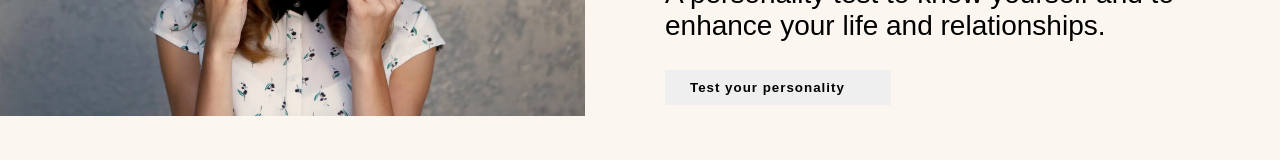
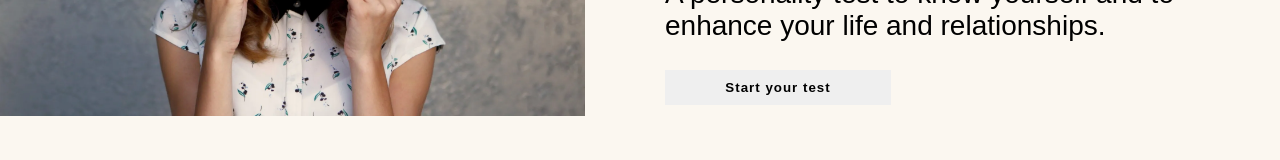
Before and after one commit to AleBradC/personality-test-application, a React (Create React App) app in the folder client/: page / in a window 1280 px wide. Shown: the part 341-501 px from the top of the page. Built offline with nearby package versions, Linux system fonts and the light colour scheme; no server answers.

Commit message:
added design imptrovement and redux bug finxing

```diff
--- a/client/src/App.tsx
+++ b/client/src/App.tsx
@@ -1,10 +1,10 @@
 import React, { Suspense } from "react";
 import { Route, Routes } from "react-router-dom";
-import { landingPageRoute, takeTestPageRoute, resultPage } from "./routes";
+import { landingPageRoute, resultPage } from "./routes";
 import Loading from "./components/Loading";
 
 const LandingPage = React.lazy(() => import("./pages/LandingPage"));
-const TakeTestPage = React.lazy(() => import("./pages/TakeTestPage"));
+
 const ResultPage = React.lazy(() => import("./pages/ResultPage"));
 
 const App: React.FC = () => {
@@ -12,7 +12,6 @@ const App: React.FC = () => {
     <Suspense fallback={<Loading />}>
       <Routes>
         <Route path={landingPageRoute} element={<LandingPage />} />
-        <Route path={takeTestPageRoute} element={<TakeTestPage />} />
         <Route path={resultPage} element={<ResultPage />} />
       </Routes>
     </Suspense>
--- a/client/src/Components/AnswerButton.tsx
+++ b/client/src/Components/AnswerButton.tsx
@@ -36,17 +36,15 @@ const ButtonContainer = styled.button<{ selected: boolean }>`
   font-weight: bolder;
   letter-spacing: 1px;
 
-  :hover {
-  }
-
-  :disabled {
-    cursor: not-allowed;
+  &:hover {
+    background: ${(props) => props.theme.colors.blueLight};
+    color: ${(props) => props.theme.colors.greyDarker};
   }
 
   ${(props) =>
     props.selected &&
     css`
-      border: 1px solid red;
+      border: 1px solid ${(props) => props.theme.colors.red};
     `}
 `;
 
--- a/client/src/Components/BasicButton.tsx
+++ b/client/src/Components/BasicButton.tsx
@@ -30,10 +30,12 @@ const ButtonContainer = styled.button`
   font-weight: bolder;
   letter-spacing: 1px;
 
-  :hover {
+  &:hover {
+    background: ${(props) => props.theme.colors.blueLight};
+    color: ${(props) => props.theme.colors.greyDarker};
   }
 
-  :disabled {
+  &:disabled {
     cursor: not-allowed;
   }
 `;
--- /dev/null
+++ b/client/src/Components/Header.tsx
@@ -0,0 +1,30 @@
+import React from "react";
+import logoImg from "../assets/logo.svg";
+
+import styled from "styled-components";
+
+const Header = () => {
+  return (
+    <HeaderContainer>
+      <Logo src={logoImg} />
+    </HeaderContainer>
+  );
+};
+
+const HeaderContainer = styled.div`
+  display: flex;
+  flex-direction: column;
+  align-items: flex-start;
+  justify-content: center;
+  width: 100%;
+  height: 90px;
+  border-bottom: solid 1px blue;
+  padding: 0px 20px;
+`;
+
+const Logo = styled.img`
+  width: 250px;
+  height: 88px;
+`;
+
+export default Header;
--- a/client/src/Components/Modal.tsx
+++ b/client/src/Components/Modal.tsx
@@ -52,7 +52,7 @@ const BlurWrapper = styled.div`
   height: 100%;
   overflow: hidden;
   z-index: ${(props) => props.theme.zIndex.others};
-  backdrop-filter: blur(32px);
+  backdrop-filter: blur(42px);
 `;
 
 const Container = styled.div`
@@ -69,9 +69,10 @@ const Container = styled.div`
   margin: auto;
   max-width: 660px;
   width: 100%;
-  height: 660px;
+  height: 500px;
   padding: 20px;
   box-shadow: 0 5px 10px 2px rgba(195, 192, 192, 0.5);
+  background: ${(props) => props.theme.colors.beigeLight2};
 
   border-radius: 4px;
 
--- a/client/src/Pages/TakeTestPage.tsx
+++ b/client/src/Components/ModalTest.tsx
@@ -3,21 +3,25 @@ import { useNavigate } from "react-router-dom";
 import { useAppDispatch, useAppSelector } from "../redux/hooks";
 import { useAddAnswersMutation, useGetQuestionsQuery } from "../redux/api";
 import { Answer, Question, QuestionAnswer } from "../types";
-import { selectAnswer } from "../redux/reducers/answerSlice";
-import { setCurrentStep } from "../redux/reducers/stepSlice";
+import { resetAnswers, selectAnswer } from "../redux/reducers/answerSlice";
+import { resetStep, setCurrentStep } from "../redux/reducers/stepSlice";
 import { resultPage } from "../routes";
-import Modal from "../components/Modal";
-import BasicButton from "../components/BasicButton";
-import AnswerButton from "../components/AnswerButton";
+import Modal from "./Modal";
+import BasicButton from "./BasicButton";
+import AnswerButton from "./AnswerButton";
 import styled from "styled-components";
 
-const TakeTestPage: React.FC = () => {
+export interface ModalTestProps {
+  showModal: boolean;
+  setShowModal: (value: boolean) => void;
+}
+
+const ModalTest: React.FC<ModalTestProps> = ({ showModal, setShowModal }) => {
   const navigateTo = useNavigate();
 
   const { data: questions } = useGetQuestionsQuery();
   const [addAnswer] = useAddAnswersMutation();
 
-  const [showModal, setShowModal] = useState(false);
   const [currentQuestion, setCurrentQuestion] = useState<Question>();
 
   const dispatch = useAppDispatch();
@@ -41,10 +45,6 @@ const TakeTestPage: React.FC = () => {
     return null;
   }
 
-  const handleOpenTest = () => {
-    setShowModal(true);
-  };
-
   const handleNextQuestion = () => {
     if (currentStep < questions.length) {
       dispatch(setCurrentStep(currentStep + 1));
@@ -67,15 +67,13 @@ const TakeTestPage: React.FC = () => {
     );
   };
 
-  const redirectToTakeTestPage = () => {
-    navigateTo(resultPage);
-  };
-
   const handleSubmit = async () => {
     await addAnswer(selectedAnswers);
 
     setShowModal(false);
-    redirectToTakeTestPage();
+    navigateTo(resultPage);
+    dispatch(resetAnswers());
+    dispatch(resetStep());
   };
 
   const isSelected = (answerId: number) => {
@@ -85,9 +83,12 @@ const TakeTestPage: React.FC = () => {
     });
   };
 
+  const hasSelectedAnswerForCurrentQuestion = selectedAnswers.some(
+    (answer) => answer.questionId === currentStep
+  );
+
   return (
     <Container>
-      <BasicButton onClick={handleOpenTest}>Start your test</BasicButton>
       <Modal
         showModal={showModal}
         header={
@@ -110,6 +111,7 @@ const TakeTestPage: React.FC = () => {
                   {answer.content}
                 </AnswerButton>
               ))}
+              <ErrorContainer> All questions are required </ErrorContainer>
             </AnswersContainer>
           </Body>
         }
@@ -124,7 +126,10 @@ const TakeTestPage: React.FC = () => {
             {currentStep === questions.length ? (
               <BasicButton onClick={handleSubmit}> Submit </BasicButton>
             ) : (
-              <BasicButton onClick={handleNextQuestion}>
+              <BasicButton
+                onClick={handleNextQuestion}
+                disabled={!hasSelectedAnswerForCurrentQuestion}
+              >
                 Next question
               </BasicButton>
             )}
@@ -146,17 +151,34 @@ const Container = styled.div`
 
 const HeaderContainer = styled.div`
   width: 100%;
+  padding: 20px 20px 20px 0;
+  font-family: Kumbh Sans, sans-serif;
+  font-size: 14px;
 `;
 
-const Body = styled.div``;
+const Body = styled.div`
+  display: flex;
+  flex-direction: column;
+  justify-content: space-between;
+  height: 100%;
+`;
 
 const QuestionContainer = styled.div`
-  padding: 20px;
+  padding: 20px 20px 20px 0;
+  font-family: Newsreader Display, sans-serif;
+  line-height: 23px;
+  font-size: 18px;
+`;
+
+const ErrorContainer = styled.div`
+  font-family: Newsreader Display, sans-serif;
+  font-style: italic;
 `;
 
 const AnswersContainer = styled.div`
   display: flex;
   flex-direction: column;
+  height: 100%;
   gap: 10px;
 `;
 
@@ -167,4 +189,4 @@ const Footer = styled.div`
   padding: 20px;
 `;
 
-export default TakeTestPage;
+export default ModalTest;
--- a/client/src/Pages/LandingPage.tsx
+++ b/client/src/Pages/LandingPage.tsx
@@ -1,23 +1,20 @@
-import React from "react";
-import { useNavigate } from "react-router-dom";
-import logoImg from "../assets/logo.svg";
+import React, { useState } from "react";
 import landingPageImg from "../assets/landing-page.png";
-import { takeTestPageRoute } from "../routes";
 import BasicButton from "../components/BasicButton";
+import ModalTest from "../components/ModalTest";
+import Header from "../components/Header";
 import styled from "styled-components";
 
 const LandingPage: React.FC = () => {
-  const navigateTo = useNavigate();
+  const [showModal, setShowModal] = useState(false);
 
-  const redirectToTakeTestPage = () => {
-    navigateTo(takeTestPageRoute);
+  const handleOpenTest = () => {
+    setShowModal(true);
   };
 
   return (
     <Container>
-      <Header>
-        <Logo src={logoImg} />
-      </Header>
+      <Header />
       <Content>
         <LeftContent>
           <Image src={landingPageImg} />
@@ -28,9 +25,8 @@ const LandingPage: React.FC = () => {
             A personality test to know yourself and to enhance your life and
             relationships.
           </SubTitle>
-          <StyledBasicButton onClick={redirectToTakeTestPage}>
-            Test your personality
-          </StyledBasicButton>
+          <BasicButton onClick={handleOpenTest}>Start your test</BasicButton>
+          <ModalTest showModal={showModal} setShowModal={setShowModal} />
         </RightContent>
       </Content>
       <Footer>&copy; 2024 Personality test</Footer>
@@ -44,22 +40,6 @@ const Container = styled.div`
   align-items: center;
   height: 100vh;
   background-color: ${(props) => props.theme.colors.white2};
-`;
-
-const Header = styled.div`
-  display: flex;
-  flex-direction: column;
-  align-items: flex-start;
-  justify-content: center;
-  width: 100%;
-  height: 90px;
-  border-bottom: solid 1px blue;
-  padding: 0px 20px;
-`;
-
-const Logo = styled.img`
-  width: 250px;
-  height: 88px;
 `;
 
 const Content = styled.div`
@@ -93,10 +73,6 @@ const SubTitle = styled.p`
   font-family: Kumbh Sans, sans-serif;
 `;
 
-const StyledBasicButton = styled(BasicButton)`
-  display: flex;
-`;
-
 const Footer = styled.footer`
   background-color: #f8f9fa;
   padding: 20px;
--- a/client/src/Pages/ResultPage.tsx
+++ b/client/src/Pages/ResultPage.tsx
@@ -1,10 +1,10 @@
 import React from "react";
 import { useNavigate } from "react-router-dom";
-import { takeTestPageRoute } from "../routes";
 import {
   useDeleteAllAnswersMutation,
   useGetAnswersResultQuery,
 } from "../redux/api";
+import { landingPageRoute } from "../routes";
 import BasicButton from "../components/BasicButton";
 import styled from "styled-components";
 
@@ -13,12 +13,8 @@ const ResultPage: React.FC = () => {
   const { data } = useGetAnswersResultQuery();
   const [deleteAllAnswers, { isSuccess }] = useDeleteAllAnswersMutation();
 
-  const redirectToTakeTestPage = () => {
-    navigateTo(takeTestPageRoute);
-  };
-
   if (isSuccess) {
-    redirectToTakeTestPage();
+    navigateTo(landingPageRoute);
   }
 
   const handleRetryTest = async () => {
@@ -28,7 +24,6 @@ const ResultPage: React.FC = () => {
   return (
     <Container>
       <div> {data?.result} </div>
-
       <div>
         <p> Reset and retry </p>
         <BasicButton onClick={handleRetryTest}> Retry </BasicButton>
--- a/client/src/redux/reducers/answerSlice.ts
+++ b/client/src/redux/reducers/answerSlice.ts
@@ -25,9 +25,12 @@ export const answerSlice = createSlice({
         state.answers.push(action.payload);
       }
     },
+    resetAnswers(state) {
+      state.answers = [];
+    },
   },
 });
 
-export const { selectAnswer } = answerSlice.actions;
+export const { selectAnswer, resetAnswers } = answerSlice.actions;
 
 export default answerSlice.reducer;
--- a/client/src/redux/reducers/stepSlice.ts
+++ b/client/src/redux/reducers/stepSlice.ts
@@ -15,9 +15,12 @@ export const stepSlice = createSlice({
     setCurrentStep: (state, action: PayloadAction<number>) => {
       state.currentStep = action.payload;
     },
+    resetStep(state) {
+      state.currentStep = 1;
+    },
   },
 });
 
-export const { setCurrentStep } = stepSlice.actions;
+export const { setCurrentStep, resetStep } = stepSlice.actions;
 
 export default stepSlice.reducer;
--- a/client/src/routes.ts
+++ b/client/src/routes.ts
@@ -1,3 +1,2 @@
 export const landingPageRoute = "/";
-export const takeTestPageRoute = "/take-test";
 export const resultPage = "/result";
```
